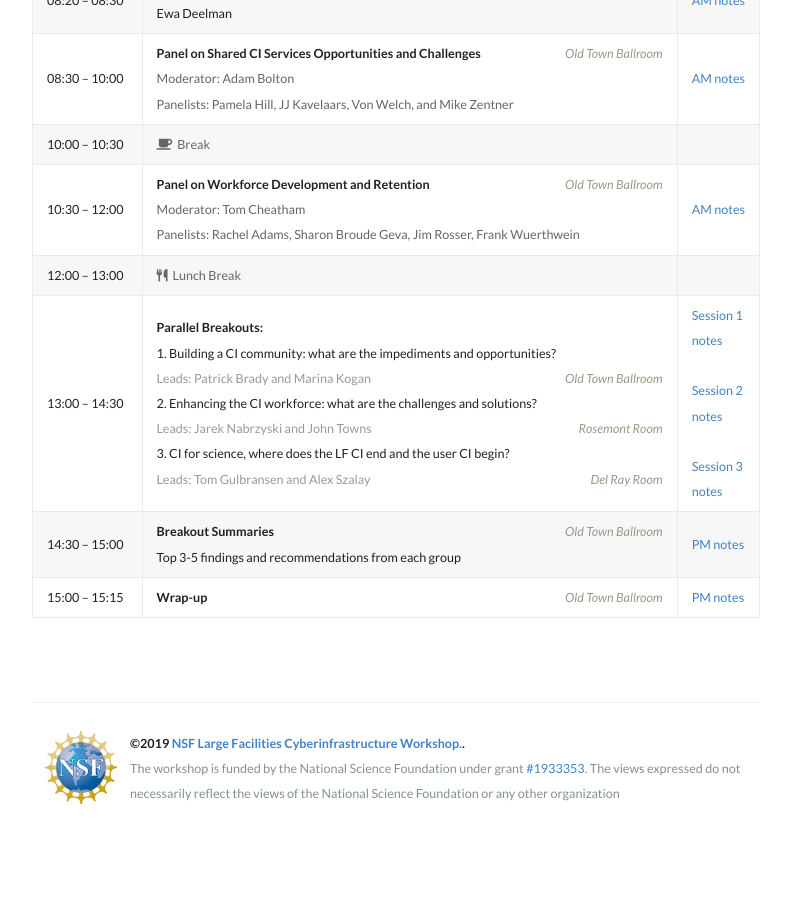
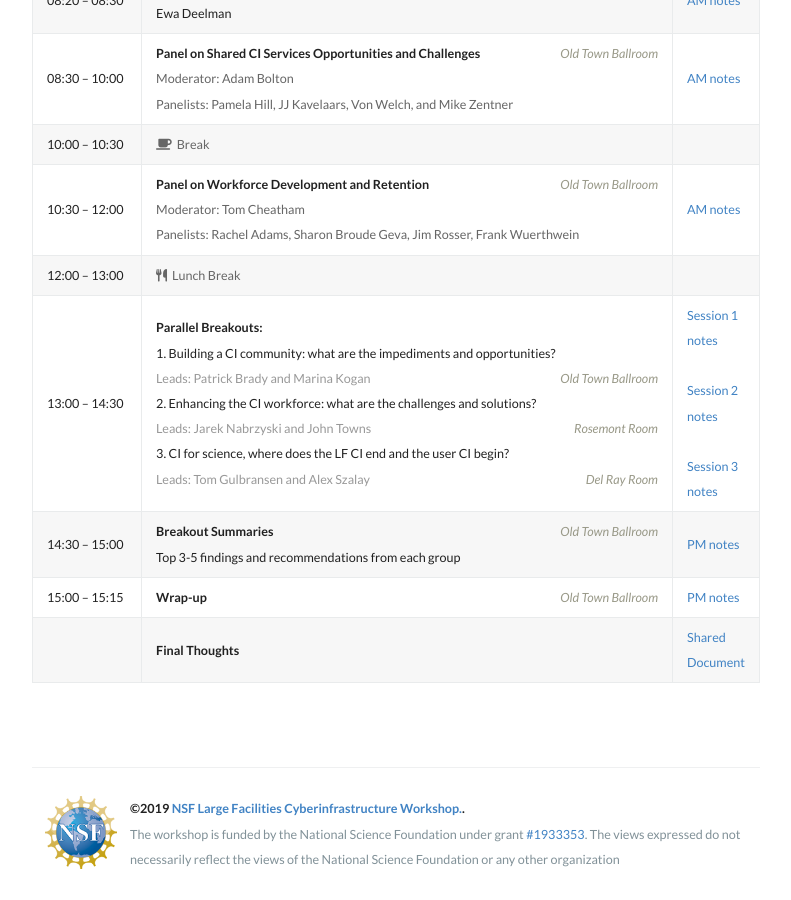
Before and after one commit to facilitiesci/facilitiesci.github.io, a Jekyll site: the page built from agenda.md, in a window 1280 px wide and 900 px high, scrolled down 2436 px. Shown: the whole window, without its empty margins (244-1035 px from the left). Built offline with Jekyll 4.4.1, drawn with Linux system fonts in a browser that asks for light colours; nearby versions of some CDN libraries; before the commit the page ends 3271 px from its top, so only the background shows below that.

Commit message:
Update agenda.md

```diff
--- a/agenda.md
+++ b/agenda.md
@@ -47,3 +47,4 @@ Alexandria, VA, USA, September 16-17, 2019
 | 13:00 – 14:30 | **Parallel Breakouts:**<br />1. Building a CI community: what are the impediments and opportunities?<br /><span class="room">Old Town Ballroom</span><span style="color: #999; padding-bottom: 1em">Leads: Patrick Brady and Marina Kogan</span><br />2. Enhancing the CI workforce: what are the challenges and solutions?<br /><span class="room">Rosemont Room</span><span style="color: #999; padding-bottom: 1em">Leads: Jarek Nabrzyski and John Towns</span><br />3. CI for science, where does the LF CI end and the user CI begin?<br /><span class="room">Del Ray Room</span><span style="color: #999; padding-bottom: 1em">Leads: Tom Gulbransen and Alex Szalay</span> | <a href="https://docs.google.com/document/d/1r5nN0R4jqyVG9STOreHGjn28yXdI4M7_X12meM7Jvxo/edit?usp=sharing">Session 1 notes</a><br /><br /><a href="https://docs.google.com/document/d/1lb_XqG6gX7_oVIzd-AfqHQk3jP4AqYIiicQKp9Lfysc/edit?usp=sharing">Session 2 notes</a><br /><br /><a href="https://docs.google.com/document/d/1kR22kOj-Hc5agO3ZnHoKuZEJmKpvG-pbMhrb6w5FOzA/edit?usp=sharing">Session 3 notes</a>
 | 14:30 – 15:00	| **Breakout Summaries**<span class="room">Old Town Ballroom</span><br />Top 3-5 findings and recommendations from each group | <a href="https://docs.google.com/document/d/1Jnuy7ID3KvvsTiPaHyU5bOq8PqT9aRHuWCYbP4Lr9WI/edit?usp=sharing">PM&nbsp;notes</a>
 | 15:00 – 15:15	| **Wrap-up**<span class="room">Old Town Ballroom</span> | <a href="https://docs.google.com/document/d/1Jnuy7ID3KvvsTiPaHyU5bOq8PqT9aRHuWCYbP4Lr9WI/edit?usp=sharing">PM&nbsp;notes</a>
+| | **Final Thoughts** |  <a href="https://docs.google.com/document/d/1_nwPBnUGL4F-wVypmuEA_xHyRk2FdHEuDNBwrtk9DA8/edit?usp=sharing" target="_blank">Shared Document</a>
```
